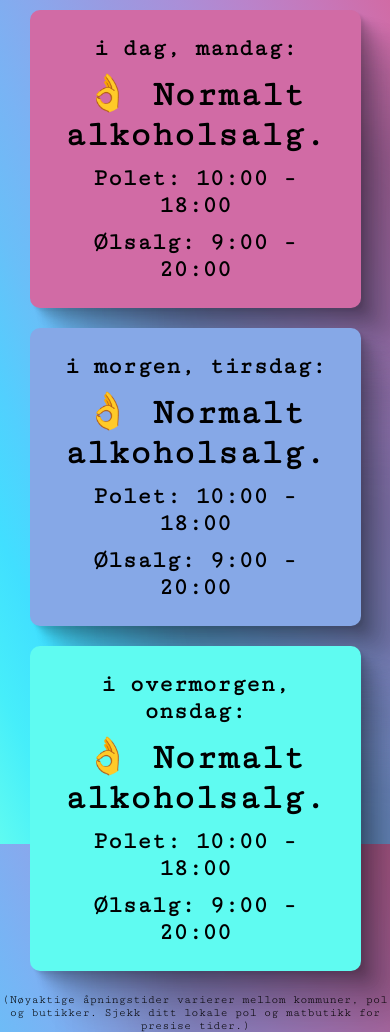
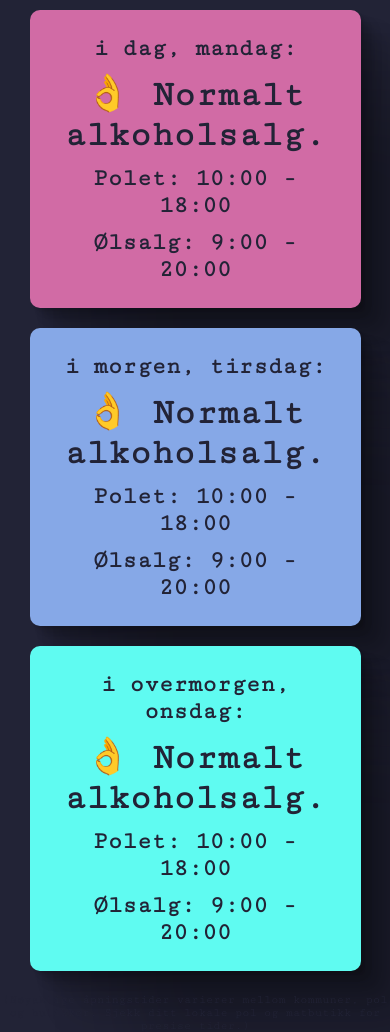
Before and after one commit to tantepose/alkoholsalg, a plain HTML site: page index.html in a window 390 px wide. Drawn offline with Linux system fonts and the light colour scheme.

Commit message:
removing gradient on mobile as it doesnt work anyways

```diff
--- a/style.css
+++ b/style.css
@@ -3,8 +3,7 @@
 }
 
 :root {
-    --background-color: rgb(22, 23, 34);
-    --text-color: rgb(22, 23, 34);
+    --text-color: rgb(34, 35, 54);
     --fill-color-1: #d16ba5;
     --fill-color-2: rgb(134, 168, 231);
     --fill-color-3: rgb(95, 251, 241);
@@ -16,6 +15,7 @@ html,body {
 }
 
 body {
+    color: var(--text-color);
     font-family: 'Cutive Mono', monospace;
     font-weight: normal;
     text-align: center;
@@ -68,10 +68,6 @@ body {
     background-color: var(--fill-color-3);
 }
 
-#disclaimer {
-
-}
-
 h1 {
     font-size: 3em;
     margin: 5px;
@@ -90,7 +86,6 @@ h3 {
 
 h4, a {
     margin: 5px;
-    color: var(--text-color);
     margin-top: 10px;
 }
 
@@ -103,15 +98,12 @@ h4, a {
 
 /* mobil */
 @media screen and (max-width: 1100px) {
+    body {
+        background-image: none;
+        background-color: var(--text-color);
+    }
+
     .content {
         flex-direction: column;
     }
-
-    .page {
-
-    }
-
-    #disclaimer {
-        display: flex;
-    }
 }
```
